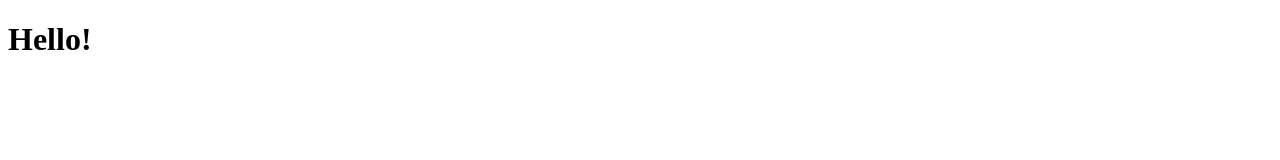
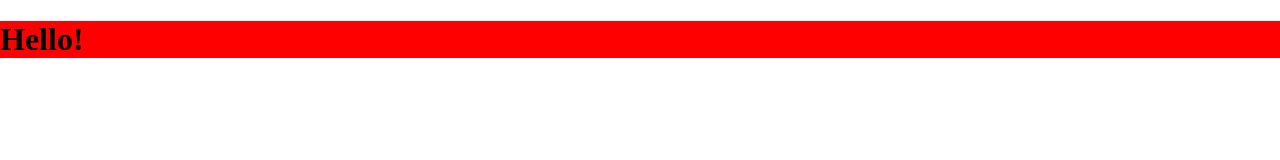
Before and after one commit to rPaulius/my-website, a plain HTML site: page index.html in a window 1280 px wide. Drawn offline with Linux system fonts and the light colour scheme.

Commit message:
pridetas css failas

```diff
--- a/index.html
+++ b/index.html
@@ -4,6 +4,7 @@
     <meta charset="UTF-8">
     <meta http-equiv="X-UA-Compatible" content="IE=edge">
     <meta name="viewport" content="width=device-width, initial-scale=1.0">
+    <link rel="stylesheet" href="style.css">
     <title>Document</title>
 </head>
 <body>
--- /dev/null
+++ b/style.css
@@ -0,0 +1,7 @@
+body {
+    margin: 0;
+}
+
+h1 {
+    background-color: red;
+}
```
